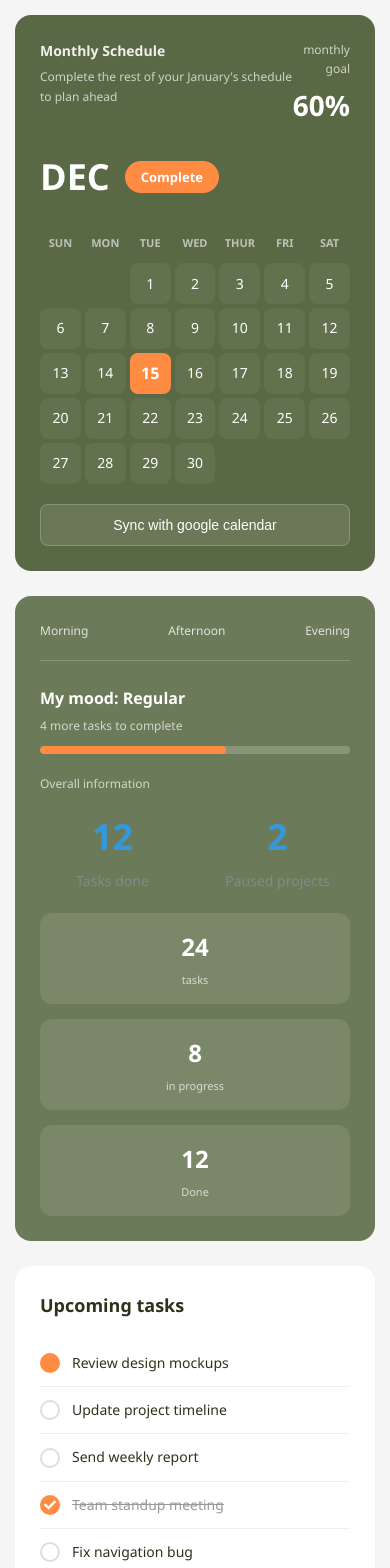
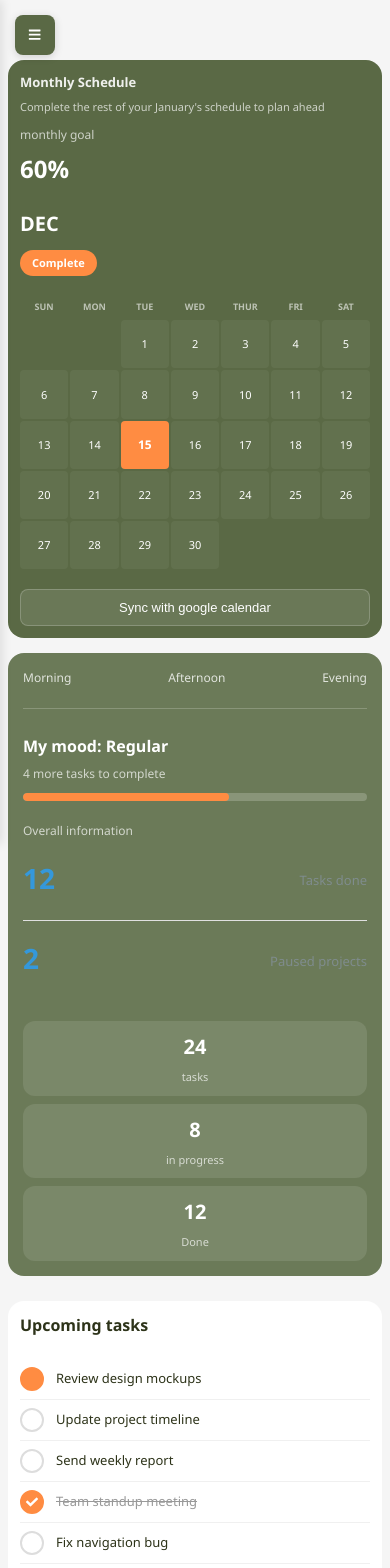
Before and after one commit to MichelMUNEZERO/Personal-Management-System, a React (Vite) app: page /dashboard in a window 390 px wide. Shown: the top 1568 px of the page. Built offline with nearby package versions, Linux system fonts and the light colour scheme.

Commit message:
Add modification

```diff
--- a/src/Pages/Dashboard.css
+++ b/src/Pages/Dashboard.css
@@ -684,6 +684,16 @@
 }
 
 /* Responsive Design */
+@media (max-width: 1600px) {
+  .dashboard-grid {
+    gap: 20px;
+  }
+
+  .bottom-grid {
+    gap: 20px;
+  }
+}
+
 @media (max-width: 1400px) {
   .dashboard-grid {
     grid-template-columns: 1fr;
@@ -692,22 +702,42 @@
   .bottom-grid {
     grid-template-columns: 1fr 1fr;
   }
+
+  .calendar-card {
+    padding: 20px;
+  }
+
+  .daily-overview {
+    padding: 20px;
+  }
 }
 
-@media (max-width: 968px) {
+@media (max-width: 1200px) {
   .sidebar {
     width: 70px;
     padding: 20px 10px;
   }
 
-  .sidebar-header,
-  .section-title span,
+  .sidebar-header {
+    font-size: 14px;
+    text-align: center;
+  }
+
+  .section-title span {
+    display: none;
+  }
+
   .sidebar-menu li span {
     display: none;
   }
 
+  .sidebar-menu li {
+    justify-content: center;
+  }
+
   .dashboard-main {
     margin-left: 70px;
+    padding: 20px;
   }
 
   .bottom-grid {
@@ -717,28 +747,379 @@
   .timer-affirmation-grid {
     grid-template-columns: 1fr;
   }
+
+  .calendar-month {
+    flex-direction: column;
+    align-items: flex-start;
+    gap: 10px;
+  }
+}
+
+@media (max-width: 968px) {
+  .dashboard-main {
+    margin-left: 0;
+    padding: 15px;
+    padding-top: 70px;
+  }
+
+  .sidebar {
+    position: fixed;
+    left: -220px;
+    width: 220px;
+    padding: 20px 15px;
+    transition: left 0.3s ease;
+    z-index: 1000;
+    box-shadow: 2px 0 10px rgba(0, 0, 0, 0.1);
+  }
+
+  .sidebar.open {
+    left: 0;
+  }
+
+  .sidebar-header {
+    font-size: 18px;
+    text-align: left;
+  }
+
+  .section-title span {
+    display: block;
+  }
+
+  .sidebar-menu li span {
+    display: block;
+  }
+
+  .sidebar-menu li {
+    justify-content: flex-start;
+  }
+
+  .calendar-header {
+    flex-direction: column;
+    gap: 15px;
+  }
+
+  .monthly-goal {
+    text-align: left;
+  }
+
+  .month-name {
+    font-size: 28px;
+  }
+
+  .info-stats {
+    flex-direction: column;
+    gap: 15px;
+  }
+
+  .stat-item {
+    display: flex;
+    justify-content: space-between;
+    align-items: center;
+  }
+
+  .stat-number {
+    font-size: 24px;
+  }
 }
 
 @media (max-width: 768px) {
-  .sidebar {
-    transform: translateX(-100%);
-    transition: transform 0.3s ease;
+  .dashboard-main {
+    padding: 10px;
+    padding-top: 60px;
   }
 
-  .sidebar.open {
-    transform: translateX(0);
+  .dashboard-grid {
+    gap: 15px;
   }
 
-  .dashboard-main {
-    margin-left: 0;
+  .bottom-grid {
+    gap: 15px;
+  }
+
+  .calendar-card,
+  .daily-overview,
+  .upcoming-tasks,
+  .goals-card,
+  .reminders-card,
+  .achievement-card,
+  .pomodoro-card,
+  .affirmation-card {
     padding: 15px;
+  }
+
+  .card-title {
+    font-size: 16px;
   }
 
   .calendar-grid {
     gap: 4px;
   }
 
+  .calendar-day {
+    font-size: 12px;
+  }
+
+  .calendar-day.today {
+    font-size: 14px;
+  }
+
+  .calendar-day-header {
+    font-size: 10px;
+  }
+
+  .task-boxes {
+    grid-template-columns: repeat(3, 1fr);
+    gap: 10px;
+  }
+
+  .task-box {
+    padding: 10px;
+  }
+
+  .task-box-number {
+    font-size: 20px;
+  }
+
+  .time-sections {
+    gap: 10px;
+  }
+
+  .timer-display {
+    font-size: 36px;
+  }
+
+  .affirmation-card {
+    flex-direction: column;
+    text-align: center;
+  }
+
+  .achievement-card {
+    flex-direction: column;
+    text-align: center;
+  }
+
+  .reminder-list {
+    gap: 10px;
+  }
+
+  .task-checkbox {
+    width: 24px;
+    height: 24px;
+  }
+
+  .goal-icon {
+    width: 20px;
+    height: 20px;
+  }
+
+  .sidebar-menu li {
+    padding: 12px;
+  }
+
+  .edit-icon,
+  .reminder-menu {
+    padding: 8px;
+    margin: -8px;
+  }
+}
+
+@media (max-width: 600px) {
+  .calendar-card {
+    padding: 12px;
+  }
+
+  .calendar-header {
+    gap: 10px;
+  }
+
+  .calendar-title {
+    font-size: 13px;
+  }
+
+  .calendar-subtitle {
+    font-size: 11px;
+  }
+
+  .month-name {
+    font-size: 24px;
+  }
+
+  .complete-badge {
+    font-size: 11px;
+    padding: 4px 12px;
+  }
+
+  .goal-percentage {
+    font-size: 24px;
+  }
+
+  .sync-button {
+    font-size: 13px;
+    padding: 10px;
+  }
+
   .task-boxes {
     grid-template-columns: 1fr;
+    gap: 8px;
+  }
+
+  .upcoming-tasks {
+    padding: 12px;
+  }
+
+  .task-item {
+    padding: 8px 0;
+  }
+
+  .task-text {
+    font-size: 13px;
+  }
+
+  .reminder-item {
+    padding: 12px;
+  }
+
+  .reminder-title {
+    font-size: 13px;
+  }
+
+  .timer-display {
+    font-size: 32px;
+  }
+
+  .affirmation-text {
+    font-size: 13px;
+  }
+
+  .goal-item {
+    font-size: 13px;
   }
 }
+
+@media (max-width: 480px) {
+  .dashboard-main {
+    padding: 8px;
+    padding-top: 60px;
+  }
+
+  .calendar-grid {
+    gap: 2px;
+  }
+
+  .calendar-day {
+    font-size: 11px;
+    border-radius: 4px;
+  }
+
+  .calendar-day.today {
+    font-size: 12px;
+  }
+
+  .calendar-day-header {
+    font-size: 9px;
+    padding: 4px 0;
+  }
+
+  .month-name {
+    font-size: 20px;
+  }
+
+  .stat-number {
+    font-size: 20px;
+  }
+
+  .timer-display {
+    font-size: 28px;
+  }
+
+  .timer-button {
+    width: 40px;
+    height: 40px;
+    font-size: 16px;
+  }
+
+  .affirmation-icon {
+    width: 40px;
+    height: 40px;
+    font-size: 20px;
+  }
+
+  .achievement-icon {
+    width: 40px;
+    height: 40px;
+    font-size: 20px;
+  }
+
+  .card-header h3 {
+    font-size: 14px;
+  }
+
+  .reminder-badge {
+    width: 24px;
+    height: 24px;
+    font-size: 11px;
+  }
+}
+
+/* Mobile Menu Toggle Button */
+.menu-toggle {
+  display: none;
+  position: fixed;
+  top: 15px;
+  left: 15px;
+  z-index: 1001;
+  background: #5a6945;
+  color: white;
+  border: none;
+  width: 40px;
+  height: 40px;
+  border-radius: 8px;
+  cursor: pointer;
+  align-items: center;
+  justify-content: center;
+  box-shadow: 0 2px 8px rgba(0, 0, 0, 0.15);
+}
+
+@media (max-width: 968px) {
+  .menu-toggle {
+    display: flex;
+  }
+}
+
+/* Overlay for mobile sidebar */
+.sidebar-overlay {
+  display: none;
+  position: fixed;
+  top: 0;
+  left: 0;
+  right: 0;
+  bottom: 0;
+  background: rgba(0, 0, 0, 0.5);
+  z-index: 999;
+}
+
+.sidebar-overlay.active {
+  display: block;
+}
+
+/* Landscape phone optimization */
+@media (max-width: 968px) and (orientation: landscape) {
+  .dashboard-grid {
+    grid-template-columns: 1fr 1fr;
+  }
+
+  .timer-affirmation-grid {
+    grid-template-columns: 1fr 1fr;
+  }
+}
+
+/* Tablet landscape */
+@media (min-width: 769px) and (max-width: 1024px) {
+  .dashboard-grid {
+    grid-template-columns: 1.5fr 1fr;
+  }
+
+  .bottom-grid {
+    grid-template-columns: repeat(2, 1fr);
+  }
+}
--- a/src/Pages/Dashboard.jsx
+++ b/src/Pages/Dashboard.jsx
@@ -13,6 +13,8 @@ import {
   FaSync,
   FaCheck,
   FaUser,
+  FaBars,
+  FaTimes,
 } from "react-icons/fa";
 import "./Dashboard.css";
 
@@ -20,6 +22,7 @@ export default function Dashboard() {
   const [currentDate] = useState(new Date());
   const [pomodoroTime, setPomodoroTime] = useState({ minutes: 25, seconds: 0 });
   const [isTimerRunning, setIsTimerRunning] = useState(false);
+  const [isSidebarOpen, setIsSidebarOpen] = useState(false);
 
   // Calendar data
   const daysInMonth = new Date(2026, 11, 0).getDate(); // December 2025
@@ -79,8 +82,23 @@ export default function Dashboard() {
 
   return (
     <div className="dashboard-container">
+      {/* Mobile Menu Toggle */}
+      <button
+        className="menu-toggle"
+        onClick={() => setIsSidebarOpen(!isSidebarOpen)}
+        aria-label="Toggle menu"
+      >
+        {isSidebarOpen ? <FaTimes /> : <FaBars />}
+      </button>
+
+      {/* Sidebar Overlay */}
+      <div
+        className={`sidebar-overlay ${isSidebarOpen ? "active" : ""}`}
+        onClick={() => setIsSidebarOpen(false)}
+      ></div>
+
       {/* Sidebar */}
-      <aside className="sidebar">
+      <aside className={`sidebar ${isSidebarOpen ? "open" : ""}`}>
         <div className="sidebar-header">2026 Planner</div>
 
         <div className="sidebar-section">
--- a/src/components/Features.css
+++ b/src/components/Features.css
@@ -60,8 +60,91 @@
   font-size: 16px;
   color: var(--gray);
 }
+/* Responsive Styles */
+@media (max-width: 1024px) {
+  .features {
+    padding: 80px 0;
+  }
+
+  .features-grid {
+    gap: 25px;
+  }
+}
+
+@media (max-width: 968px) {
+  .features {
+    padding: 60px 0;
+  }
+
+  .section-title h2 {
+    font-size: 32px;
+  }
+
+  .section-title p {
+    font-size: 16px;
+  }
+
+  .features-grid {
+    grid-template-columns: repeat(auto-fit, minmax(250px, 1fr));
+  }
+}
+
+@media (max-width: 768px) {
+  .features {
+    padding: 50px 0;
+  }
+
+  .container-features {
+    padding: 0 15px;
+  }
+
+  .section-title h2 {
+    font-size: 28px;
+  }
+
+  .feature-card {
+    padding: 30px 20px;
+  }
+}
+
 @media (max-width: 600px) {
   .features-grid {
     grid-template-columns: 1fr;
   }
+
+  .section-title h2 {
+    font-size: 26px;
+  }
+
+  .section-title p {
+    font-size: 15px;
+  }
+
+  .feature-card h3 {
+    font-size: 20px;
+  }
+
+  .feature-card p {
+    font-size: 15px;
+  }
 }
+
+@media (max-width: 480px) {
+  .features {
+    padding: 40px 0;
+  }
+
+  .section-title h2 {
+    font-size: 24px;
+  }
+
+  .feature-icon {
+    width: 60px;
+    height: 60px;
+    font-size: 24px;
+  }
+
+  .feature-card {
+    padding: 25px 15px;
+  }
+}
--- a/src/components/Footer.css
+++ b/src/components/Footer.css
@@ -138,3 +138,138 @@ footer {
   color: #bdc3c7;
   font-size: 14px;
 }
+
+/* Responsive Styles */
+@media (max-width: 1024px) {
+  .about {
+    padding: 80px 0;
+  }
+
+  .about-container {
+    gap: 40px;
+  }
+
+  footer {
+    padding: 60px 0 30px;
+  }
+}
+
+@media (max-width: 968px) {
+  .about {
+    padding: 60px 0;
+  }
+
+  .about-container {
+    grid-template-columns: 1fr;
+    gap: 30px;
+  }
+
+  .about-content h2 {
+    font-size: 32px;
+  }
+
+  .about-content p {
+    font-size: 16px;
+  }
+
+  .about-stats {
+    grid-template-columns: repeat(3, 1fr);
+    gap: 15px;
+  }
+}
+
+@media (max-width: 768px) {
+  .about {
+    padding: 50px 20px;
+  }
+
+  .about-content h2 {
+    font-size: 28px;
+    text-align: center;
+  }
+
+  .about-content p {
+    text-align: center;
+  }
+
+  .about-stats {
+    margin-top: 30px;
+  }
+
+  .footer-container {
+    grid-template-columns: repeat(2, 1fr);
+    gap: 30px;
+  }
+
+  footer {
+    padding: 50px 20px 30px;
+  }
+}
+
+@media (max-width: 600px) {
+  .about-stats {
+    grid-template-columns: 1fr;
+    gap: 20px;
+  }
+
+  .stat-item {
+    border-bottom: 1px solid #e0e0e0;
+    padding-bottom: 15px;
+  }
+
+  .stat-item:last-child {
+    border-bottom: none;
+  }
+
+  .footer-container {
+    grid-template-columns: 1fr;
+    gap: 30px;
+  }
+
+  .footer-column {
+    text-align: center;
+  }
+
+  .footer-column h3::after {
+    left: 50%;
+    transform: translateX(-50%);
+  }
+
+  .social-links {
+    justify-content: center;
+  }
+}
+
+@media (max-width: 480px) {
+  .about {
+    padding: 40px 15px;
+  }
+
+  .about-content h2 {
+    font-size: 24px;
+  }
+
+  .about-content p {
+    font-size: 15px;
+  }
+
+  .stat-number {
+    font-size: 28px;
+  }
+
+  .stat-label {
+    font-size: 13px;
+  }
+
+  footer {
+    padding: 40px 15px 20px;
+  }
+
+  .footer-column h3 {
+    font-size: 18px;
+  }
+
+  .footer-bottom {
+    font-size: 13px;
+  }
+}
--- a/src/components/Hero.css
+++ b/src/components/Hero.css
@@ -172,6 +172,16 @@
 }
 
 /* Responsive Styles */
+@media (max-width: 1200px) {
+  .hero {
+    padding: 5rem 3rem;
+  }
+
+  .hero-content h1 {
+    font-size: 44px;
+  }
+}
+
 @media (max-width: 1024px) {
   .hero {
     padding: 4rem 2rem;
@@ -187,6 +197,37 @@
 
   .hero-stats {
     gap: 20px;
+  }
+
+  .dashboard-preview {
+    transform: perspective(1000px) rotateY(0deg);
+  }
+
+  .dashboard-preview:hover {
+    transform: perspective(1000px) rotateY(5deg);
+  }
+}
+
+@media (max-width: 968px) {
+  .hero {
+    padding: 3.5rem 2rem;
+  }
+
+  .hero-container {
+    flex-direction: column;
+    gap: 40px;
+  }
+
+  .hero-content {
+    text-align: center;
+  }
+
+  .hero-buttons {
+    justify-content: center;
+  }
+
+  .hero-stats {
+    justify-content: center;
   }
 }
 
@@ -255,6 +296,20 @@
   }
 }
 
+@media (max-width: 600px) {
+  .hero {
+    padding: 2.5rem 1.5rem;
+  }
+
+  .hero-content h1 {
+    font-size: 28px;
+  }
+
+  .hero-buttons {
+    gap: 12px;
+  }
+}
+
 @media (max-width: 480px) {
   .hero {
     padding: 2rem 1rem;
```
